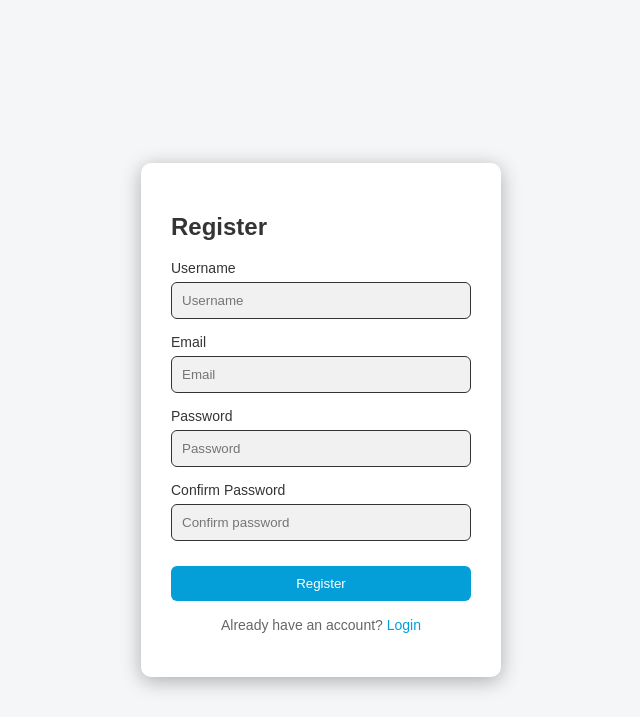
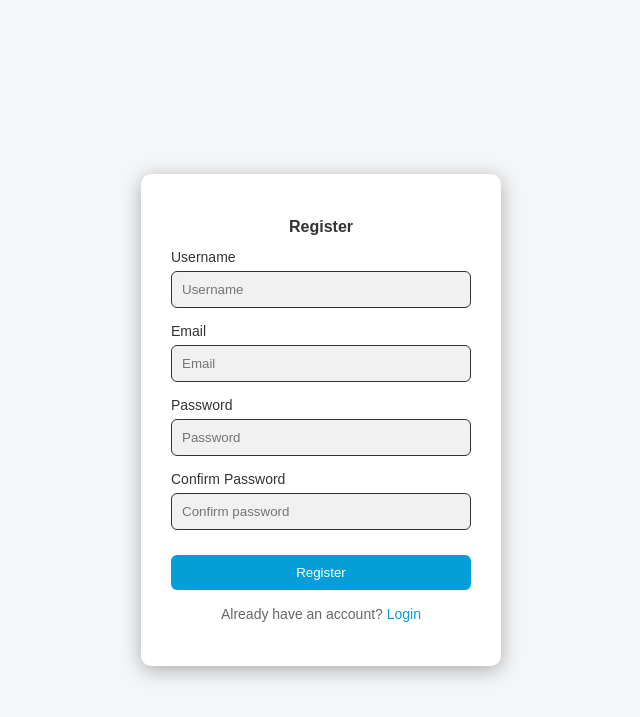
Before and after one commit to Crific/OpsPortal, a Flask app: page /register in a window 1280 px wide. Shown: the top 717 px of the page, without its empty margins (319-959 px from the left). Run offline with Flask 3, Linux system fonts and the light colour scheme.

Commit message:
style: add .title class to h2 for consistent styling

```diff
--- a/templates/register.html
+++ b/templates/register.html
@@ -2,7 +2,7 @@
 
 <div class="container">
     <div class="card">
-        <h2>Register</h2>
+        <h2 class="title">Register</h2>
 
             {% with messages = get_flashed_messages() %}
             {% if messages %}
```
